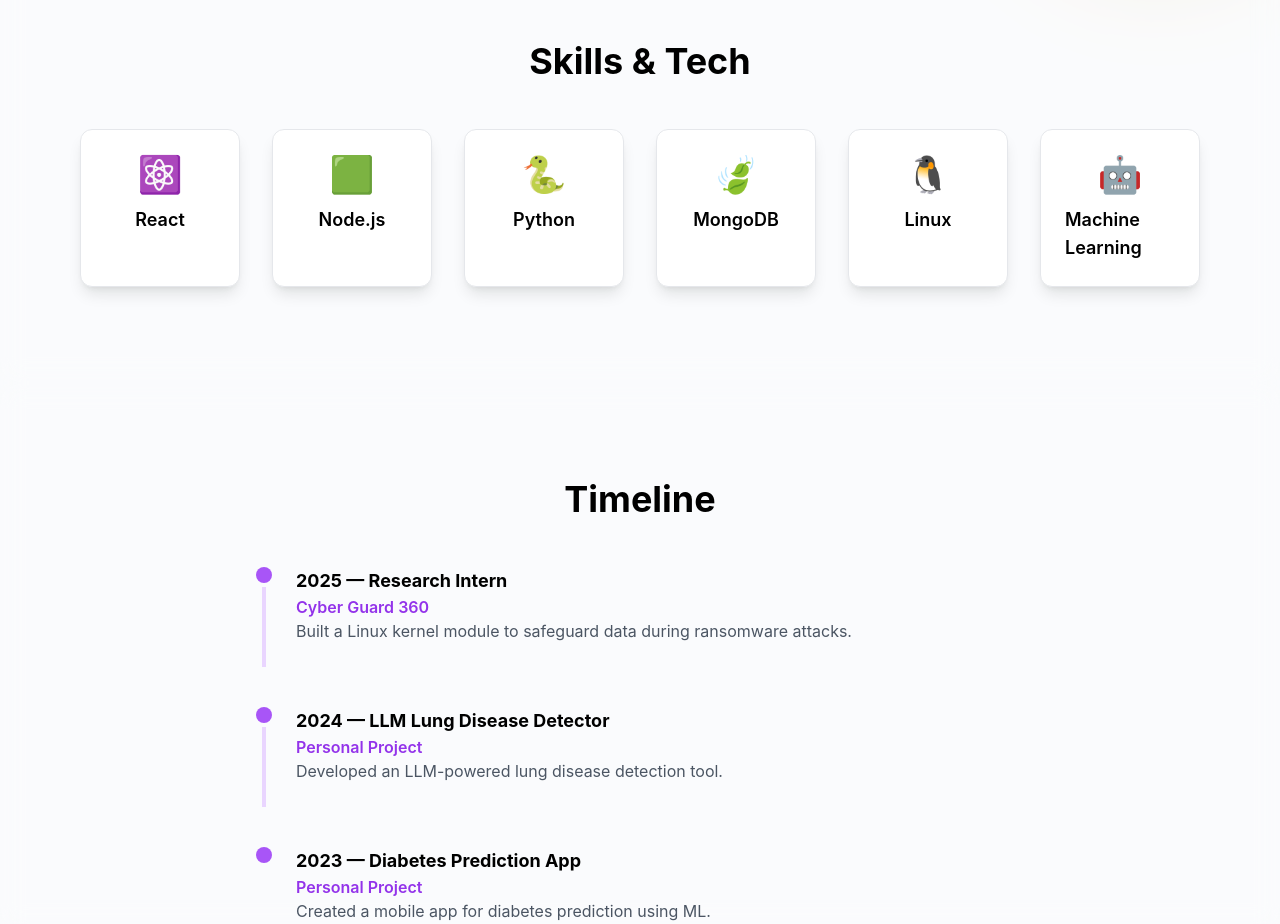
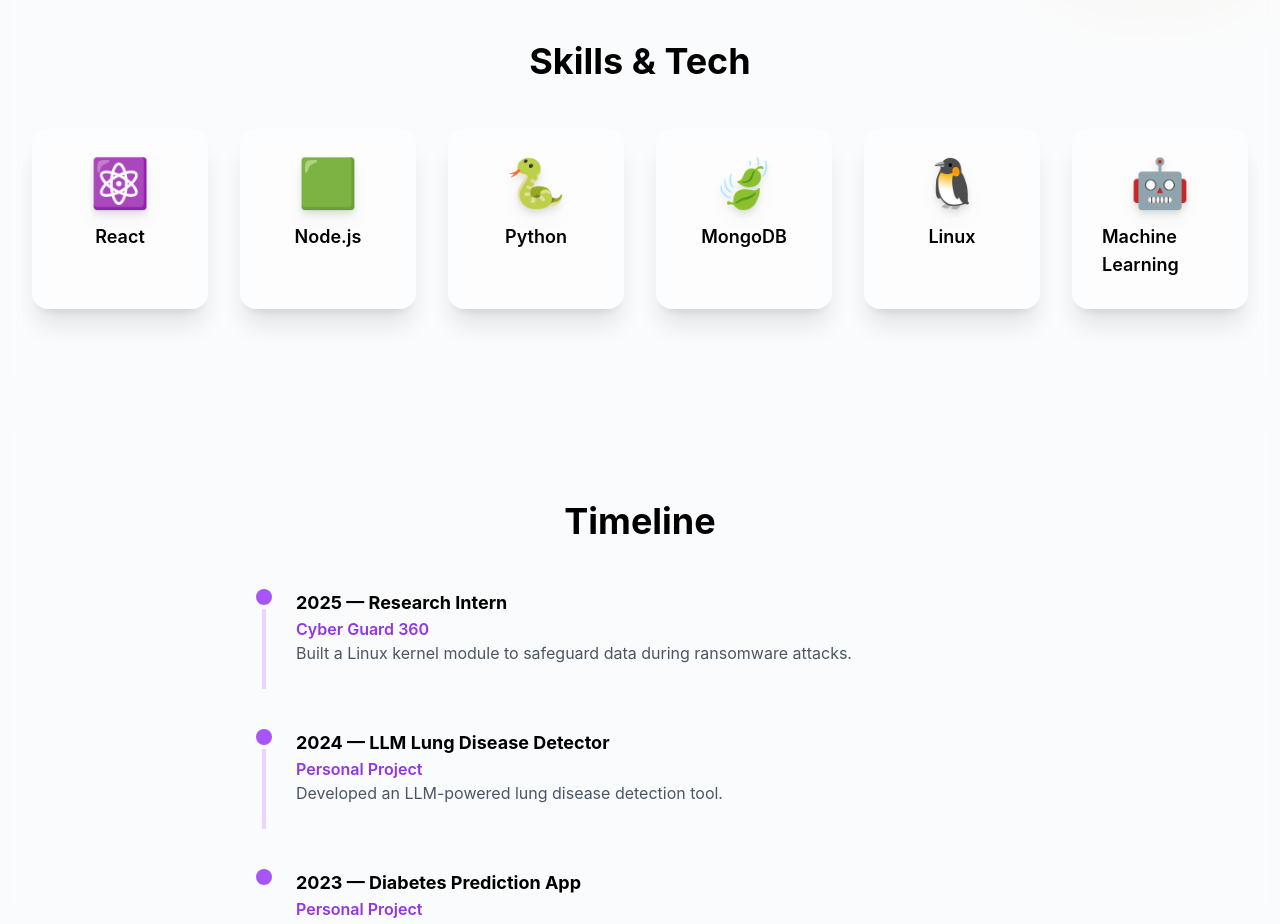
Before and after one commit to shashanksuri616/mypage, a React (Create React App) app in the folder frontend/: page / in a window 1280 px wide. Shown: the part 1800-2724 px from the top of the page. Built offline with nearby package versions, Linux system fonts and the light colour scheme.

Commit message:
Upgraded Skills.js

```diff
--- a/frontend/src/components/Skills.js
+++ b/frontend/src/components/Skills.js
@@ -10,6 +10,17 @@ const skills = [
   // Add more as needed
 ];
 
+const cardVariants = {
+  initial: { opacity: 0, y: 30, scale: 0.97 },
+  animate: { opacity: 1, y: 0, scale: 1 },
+  hover: {
+    scale: 1.07,
+    boxShadow: "0 8px 32px 0 rgba(124,58,237,0.18)",
+    borderColor: "rgba(139,92,246,0.7)",
+    transition: { type: "spring", stiffness: 300, damping: 18 }
+  }
+};
+
 const Skills = () => (
   <section id="skills" className="py-24 px-6 bg-white/30 dark:bg-gray-900/30 backdrop-blur-md text-black dark:text-white transition-colors duration-300">
     <h2 className="text-4xl font-bold mb-12 text-center">Skills & Tech</h2>
@@ -17,13 +28,20 @@ const Skills = () => (
       {skills.map((skill, i) => (
         <motion.div
           key={skill.name}
-          className="flex flex-col items-center bg-white dark:bg-gray-800 border border-gray-200 dark:border-gray-700 shadow-lg rounded-xl transition-colors duration-300 p-6 w-40 "
-          initial={{ opacity: 0, y: 30 }}
-          whileInView={{ opacity: 1, y: 0 }}
+          className="relative flex flex-col items-center bg-white/30 dark:bg-gray-800/40 border-2 border-transparent hover:border-purple-400 shadow-xl rounded-2xl backdrop-blur-lg transition-colors duration-300 p-7 w-44 cursor-pointer group"
+          variants={cardVariants}
+          initial="initial"
+          whileInView="animate"
+          whileHover="hover"
+          viewport={{ once: true }}
           transition={{ duration: 0.6, delay: i * 0.08 }}
         >
-          <span className="text-4xl mb-3">{skill.icon}</span>
+          <span className="text-5xl mb-4 drop-shadow-lg">{skill.icon}</span>
           <span className="font-semibold text-lg">{skill.name}</span>
+          {/* Tooltip */}
+          <span className="absolute bottom-[-2.5rem] left-1/2 -translate-x-1/2 bg-black/80 text-white text-xs rounded px-3 py-1 opacity-0 group-hover:opacity-100 pointer-events-none transition-all duration-300 z-20">
+            {skill.name}
+          </span>
         </motion.div>
       ))}
     </div>
```
